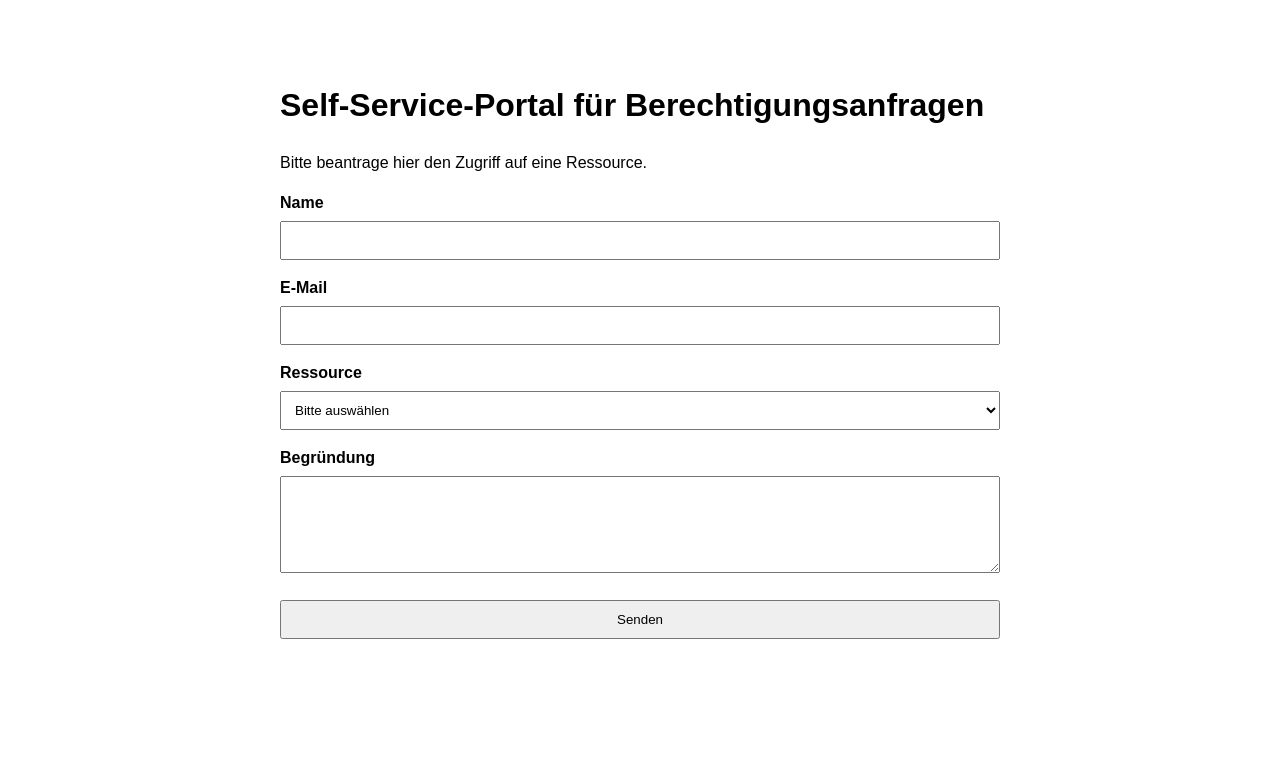
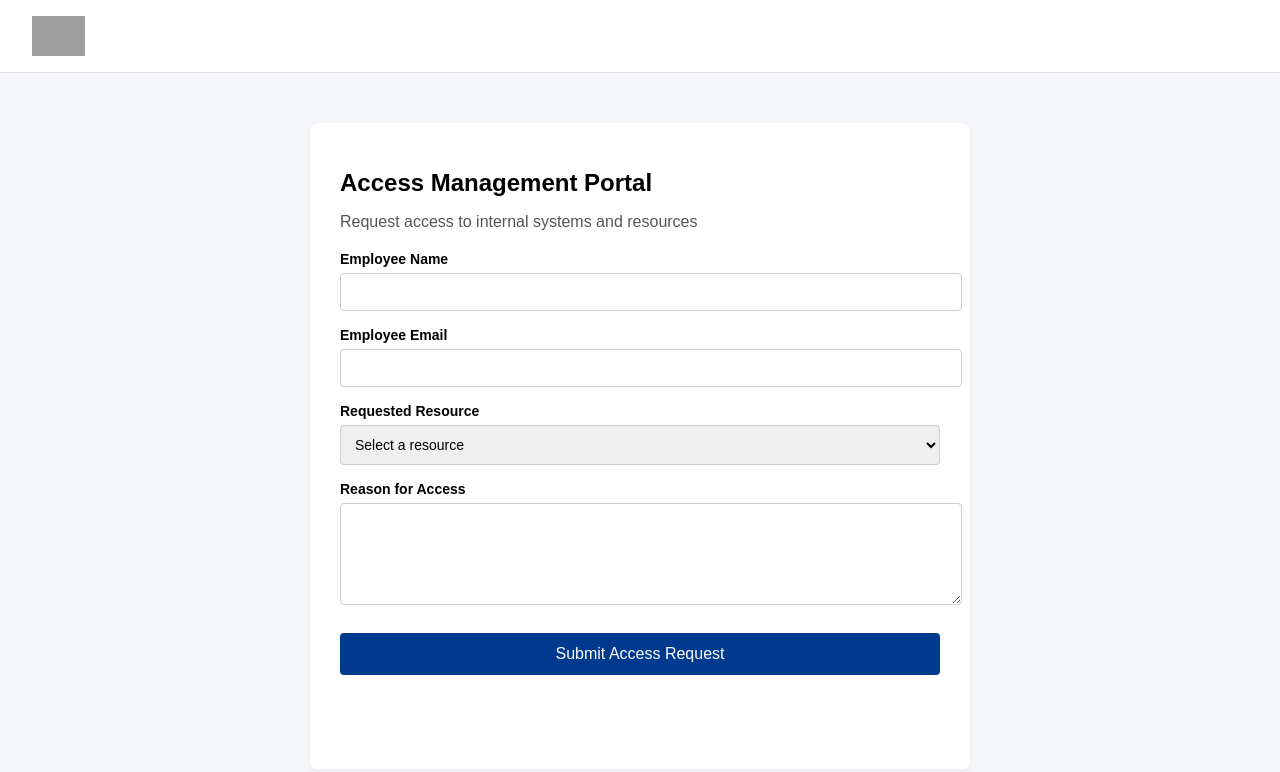
Before and after one commit to jerryn-joy/automated-access-provisioning-workflow, a plain HTML site: page frontend/index.html in a window 1280 px wide. Drawn offline with Linux system fonts and the light colour scheme; grey boxes are pictures that could not be loaded.

Commit message:
Update HTML for Access Management Portal

```diff
--- a/frontend/index.html
+++ b/frontend/index.html
@@ -1,66 +1,137 @@
 <!doctype html>
-<html lang="de">
+<html lang="en">
 <head>
   <meta charset="UTF-8" />
   <meta name="viewport" content="width=device-width, initial-scale=1.0" />
-  <title>Self-Service-Portal für Berechtigungsanfragen</title>
+  <title>Access Management Portal</title>
+
   <style>
     body {
       font-family: Arial, sans-serif;
-      max-width: 720px;
-      margin: 40px auto;
-      padding: 20px;
-      line-height: 1.5;
+      background-color: #f5f7fa;
+      margin: 0;
+      padding: 0;
     }
+
+    .header {
+      background-color: white;
+      padding: 16px 32px;
+      border-bottom: 1px solid #e0e0e0;
+      display: flex;
+      align-items: center;
+    }
+
+    .header img {
+      height: 40px;
+    }
+
+    .container {
+      max-width: 600px;
+      margin: 50px auto;
+      background: white;
+      padding: 30px;
+      border-radius: 8px;
+      box-shadow: 0 4px 12px rgba(0,0,0,0.05);
+    }
+
+    h1 {
+      margin-bottom: 10px;
+      font-size: 24px;
+    }
+
+    p {
+      color: #555;
+      margin-bottom: 20px;
+    }
+
     label {
       display: block;
       margin-top: 16px;
       font-weight: bold;
+      font-size: 14px;
     }
-    input, select, textarea, button {
+
+    input, select, textarea {
       width: 100%;
       padding: 10px;
       margin-top: 6px;
-      box-sizing: border-box;
+      border: 1px solid #ccc;
+      border-radius: 4px;
+      font-size: 14px;
     }
+
     button {
-      margin-top: 20px;
+      width: 100%;
+      margin-top: 24px;
+      padding: 12px;
+      background-color: #003A8F;
+      color: white;
+      border: none;
+      border-radius: 4px;
+      font-size: 16px;
       cursor: pointer;
     }
+
+    button:hover {
+      background-color: #002c6b;
+    }
+
     .message {
     margin-top: 20px;
     padding: 12px;
-      border: 1px solid #ccc;
-      display: none;
+    border-radius: 4px;
+    font-size: 14px;
+    min-height: 20px;
+    }
+
+    .success {
+      background-color: #e6f4ea;
+      border: 1px solid #b7dfc2;
+      color: #2e7d32;
+    }
+
+    .error {
+      background-color: #fdecea;
+      border: 1px solid #f5c6cb;
+      color: #c62828;
     }
   </style>
 </head>
+
 <body>
-  <h1>Self-Service-Portal für Berechtigungsanfragen</h1>
-  <p>Bitte beantrage hier den Zugriff auf eine Ressource.</p>
+
+  <div class="header">
+    <img src="https://pharmasgp.com/wp-content/uploads/2022/07/PharmaSGP_RGB.svg" alt="PharmaSGP Logo">
+  </div>
+
+  <div class="container">
+    <h1>Access Management Portal</h1>
+    <p>Request access to internal systems and resources</p>
 
     <form id="requestForm">
-    <label for="requester_name">Name</label>
-    <input type="text" id="requester_name" name="requester_name" required />
 
-    <label for="requester_email">E-Mail</label>
-    <input type="email" id="requester_email" name="requester_email" required />
+      <label>Employee Name</label>
+      <input type="text" id="requester_name" required />
 
-    <label for="resource">Ressource</label>
-    <select id="resource" name="resource" required>
-      <option value="">Bitte auswählen</option>
-      <option>Lizenz für Analyse-Software</option>
-      <option>Zugriff auf Projekt-Marketing-SharePoint</option>
-      <option>Zugriff auf internes Wiki-Editoren</option>
+      <label>Employee Email</label>
+      <input type="email" id="requester_email" required />
+
+      <label>Requested Resource</label>
+      <select id="resource" required>
+        <option value="">Select a resource</option>
+        <option>License for Analysis Software</option>
+        <option>Access to Project Marketing SharePoint</option>
+        <option>Access to Internal Wiki Editors</option>
       </select>
 
-    <label for="justification">Begründung</label>
-    <textarea id="justification" name="justification" rows="5" required></textarea>
+      <label>Reason for Access</label>
+      <textarea id="justification" rows="5" required></textarea>
 
-    <button type="submit">Senden</button>
+      <button type="submit">Submit Access Request</button>
     </form>
 
     <div class="message" id="messageBox"></div>
+  </div>
 
   <script>
     const form = document.getElementById('requestForm');
@@ -68,6 +139,11 @@
 
     form.addEventListener('submit', async (e) => {
       e.preventDefault();
+
+      const submitButton = form.querySelector('button');
+
+      submitButton.disabled = true;
+      submitButton.innerText = 'Submitting...';
 
       const payload = {
         requester_name: document.getElementById('requester_name').value,
@@ -83,16 +159,29 @@
           body: JSON.stringify(payload)
         });
 
+        let message = 'Your request has been received and is being processed.';
+
+        try {
           const data = await response.json();
+          message = data.message || message;
+        } catch (e) {}
 
         messageBox.style.display = 'block';
-        messageBox.innerText = data.message || 'Anfrage erfolgreich gesendet.';
+        messageBox.className = 'message success';
+        messageBox.innerText = message;
+
         form.reset();
+
       } catch (err) {
         messageBox.style.display = 'block';
-        messageBox.innerText = 'Fehler beim Senden der Anfrage.';
+        messageBox.className = 'message error';
+        messageBox.innerText = 'We could not submit your request at the moment. Please try again later or contact IT support.';
       }
+
+      submitButton.disabled = false;
+      submitButton.innerText = 'Submit Access Request';
     });
   </script>
+
 </body>
 </html>
```
Lines whose indentation alone changed are shown as unchanged.
